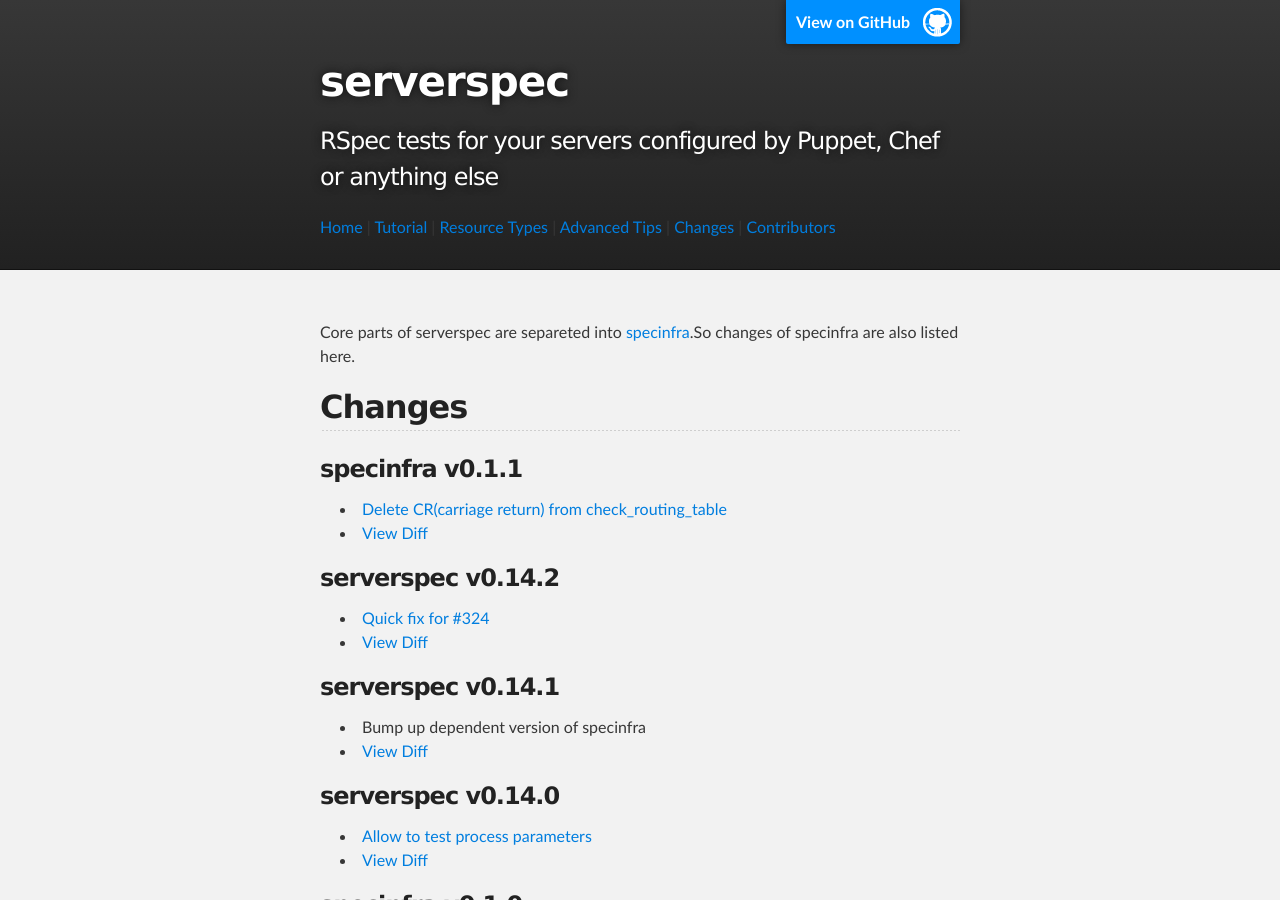
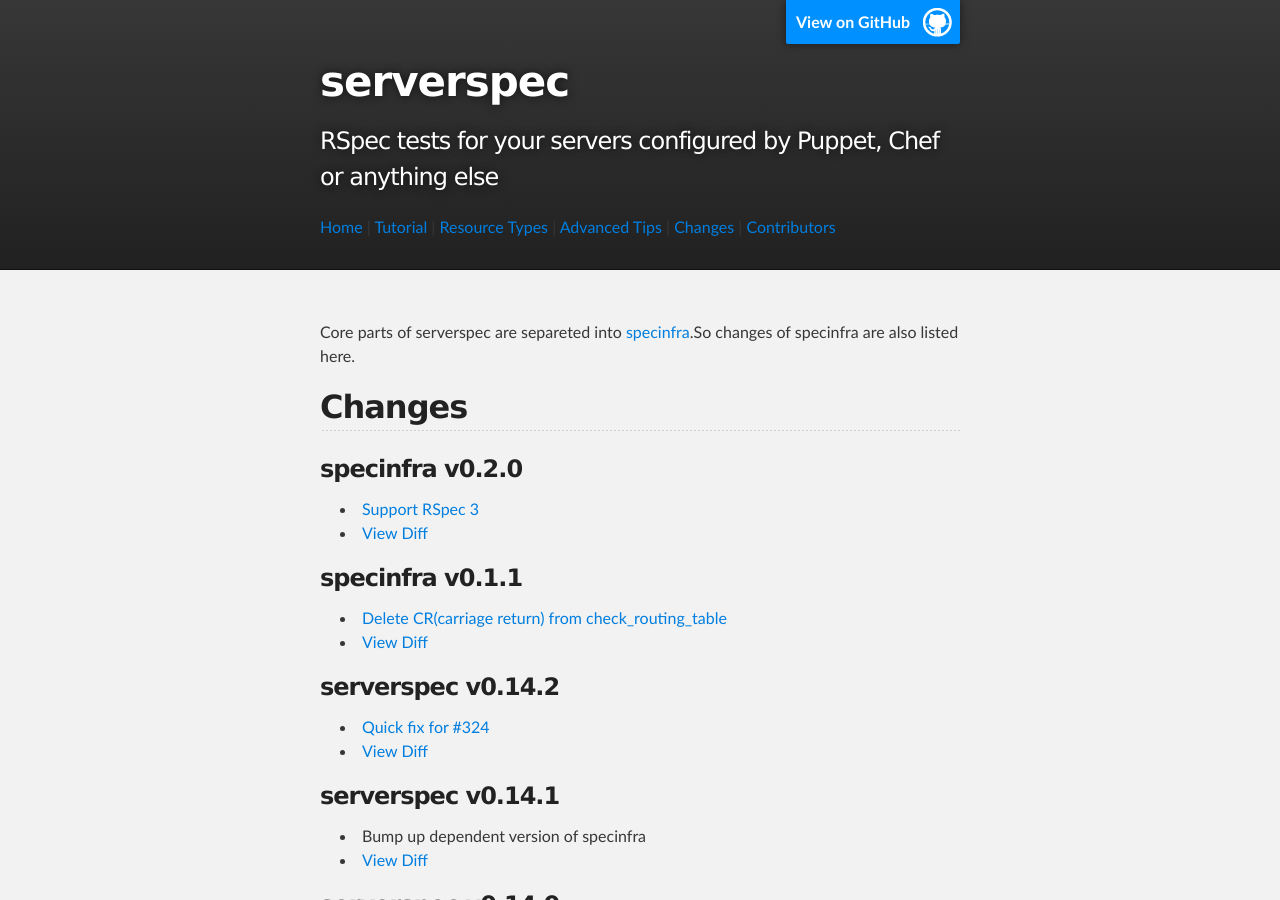
Before and after one commit to serverspec/serverspec.github.io, a Jekyll site: the page built from changes.md, in a window 1280 px wide and 900 px high. Built offline with Jekyll 4.4.1, drawn with Linux system fonts in a browser that asks for light colours; Markdown is read by kramdown in place of the engine named in the settings.

Commit message:
Add changes of specinfra v0.2.0

```diff
--- a/changes.md
+++ b/changes.md
@@ -7,9 +7,14 @@ Core parts of serverspec are separeted into [specinfra](https://github.com/serve
 
 ## Changes
 
+### specinfra v0.2.0
+
+ * [Support RSpec 3](https://github.com/serverspec/specinfra/pull/30)
+ * [View Diff](https://github.com/serverspec/specinfra/compare/v0.1.1...v0.2.0)
+
 ### specinfra v0.1.1
 
- * [Delete CR(carriage return) from check_routing_table](https://github.com/serverspec/specinfra/pull/29)
+ * [Delete CR(carriage return) from check\_routing\_table](https://github.com/serverspec/specinfra/pull/29)
  * [View Diff](https://github.com/serverspec/specinfra/compare/v0.1.0...v0.1.1)
 
 ### serverspec v0.14.2
```
